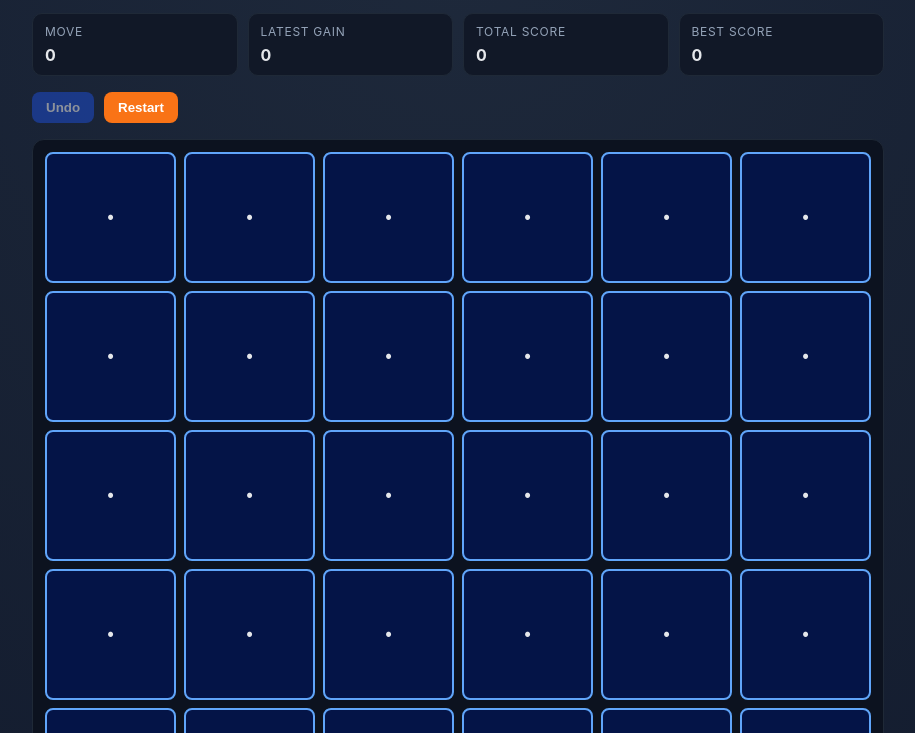
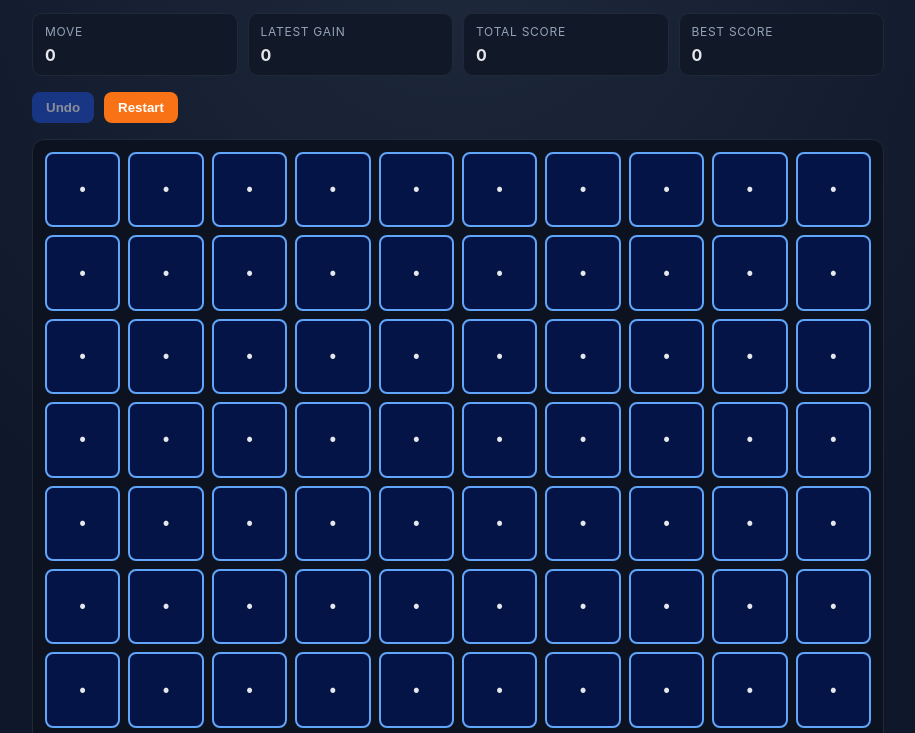
Before and after one commit to markoilic66/ilicgame, a plain HTML site: page index.html in a window 1280 px wide. Shown: the part 66-799 px from the top of the page, without its empty margins (182-1097 px from the left). Drawn offline with Linux system fonts and the light colour scheme.

Commit message:
Update styles.css

```diff
--- a/styles.css
+++ b/styles.css
@@ -91,7 +91,7 @@
 
 .board {
   display: grid;
-  grid-template-columns: repeat(6, minmax(0, 1fr));
+  grid-template-columns: repeat(10, minmax(0, 1fr));
   gap: 8px;
 }
 
```
